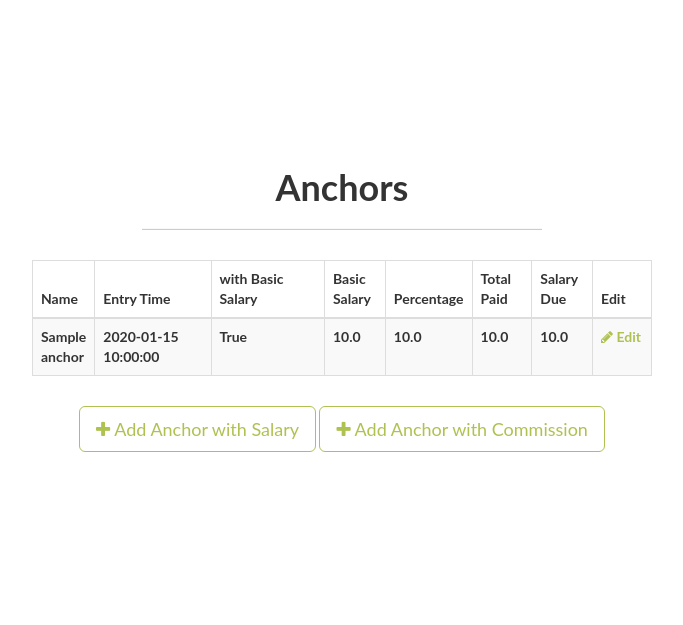
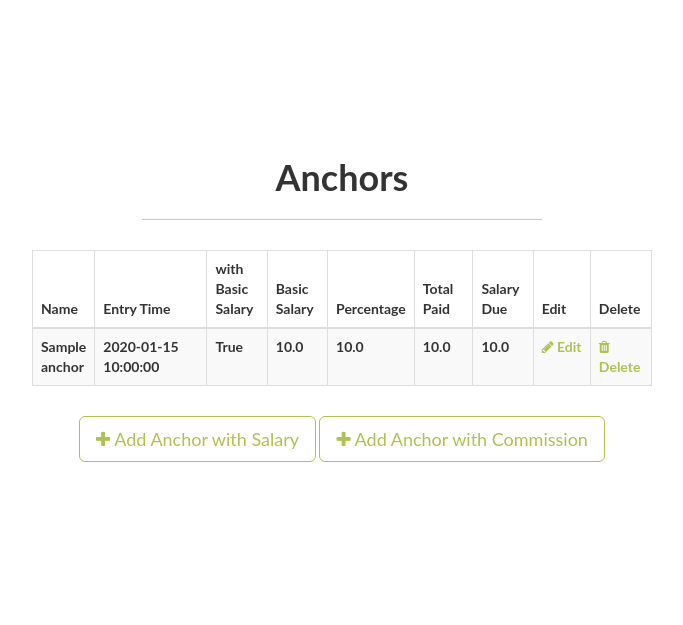
Before and after one commit to nayamama/hr_project, a Flask app: page /admin/anchors in a window 1280 px wide. Shown: the part 51-676 px from the top of the page, without its empty margins (298-981 px from the left). Run offline with Flask 2, Linux system fonts and the light colour scheme; a user stored in the database is signed in; tables that the repository leaves empty hold one stand-in row (values such as "Sample post"); parts of the project's set-up code (start-up, migrations or seed data) failed here and were passed over; some libraries are stand-ins or nearby versions.

Commit message:
add delete anchor and confirm delete function

```diff
--- a/app/admin/views.py
+++ b/app/admin/views.py
@@ -387,6 +387,33 @@ def edit_anchor(id):
     form.owned_salary = anchor.owned_salary
     return render_template('admin/anchors/anchor.html', add_anchor=add_anchor,
                            form=form, title="Edit Anchor")
+"""
+@admin.route('/anchors/delete/<int:id>/<string:action>', methods=['GET', 'POST'])
+@login_required
+def delete_anchor_request(id):
+    check_admin()
+    # redirect to the roles page
+    return redirect(url_for('admin.list_anchors'), id=)
+"""
+
+@admin.route('/anchors/delete/<int:id>/<string:name>/<string:action>', methods=['GET', 'POST'])
+@login_required
+def delete_anchor(id, action, name):
+    """
+    Delete an anchor from the database
+    """
+    check_admin()
+
+    if action == "request":
+        return render_template('admin/confirmation.html', id=id, name=name)
+    if action == "confirm":
+        anchor = Anchor.query.get_or_404(id)
+        db.session.delete(anchor)
+        db.session.commit()
+        flash('You have successfully deleted the anchor.')
+
+    # redirect to the roles page
+    return redirect(url_for('admin.list_anchors'))
 
 @admin.route('/search', methods=['GET', 'POST'])
 @login_required
--- a/app/templates/admin/anchors/anchors.html
+++ b/app/templates/admin/anchors/anchors.html
@@ -18,12 +18,13 @@
                 <tr>
                   <th width="10%"> Name </th>
                   <th width="20%"> Entry Time </th>
-                  <th width="20%"> with Basic Salary</th>
+                  <th width="10%"> with Basic Salary</th>
                   <th width="10%"> Basic Salary </th>
                   <th width="10%"> Percentage </th>
 									<th width="10%"> Total Paid </th>
 									<th width="10%"> Salary Due </th>
 									<th width="10%"> Edit </th>
+                  <th width="10%"> Delete </th>
                 </tr>
               </thead>
               <tbody>
@@ -41,6 +42,11 @@
                   <td>
                     <a href="{{ url_for('admin.edit_anchor', id=anchor.id) }}">
                       <i class="fa fa-pencil"></i> Edit
+                    </a>
+                  </td>
+                  <td>
+                    <a href="{{ url_for('admin.delete_anchor', id=anchor.id, action='request', name=anchor.name) }}">
+                      <i class="fa fa-trash"></i> Delete
                     </a>
                   </td>
                 </tr>
```
Also changed, not shown: app/templates/admin/confirmation.html (added, +24 -0 lines).
